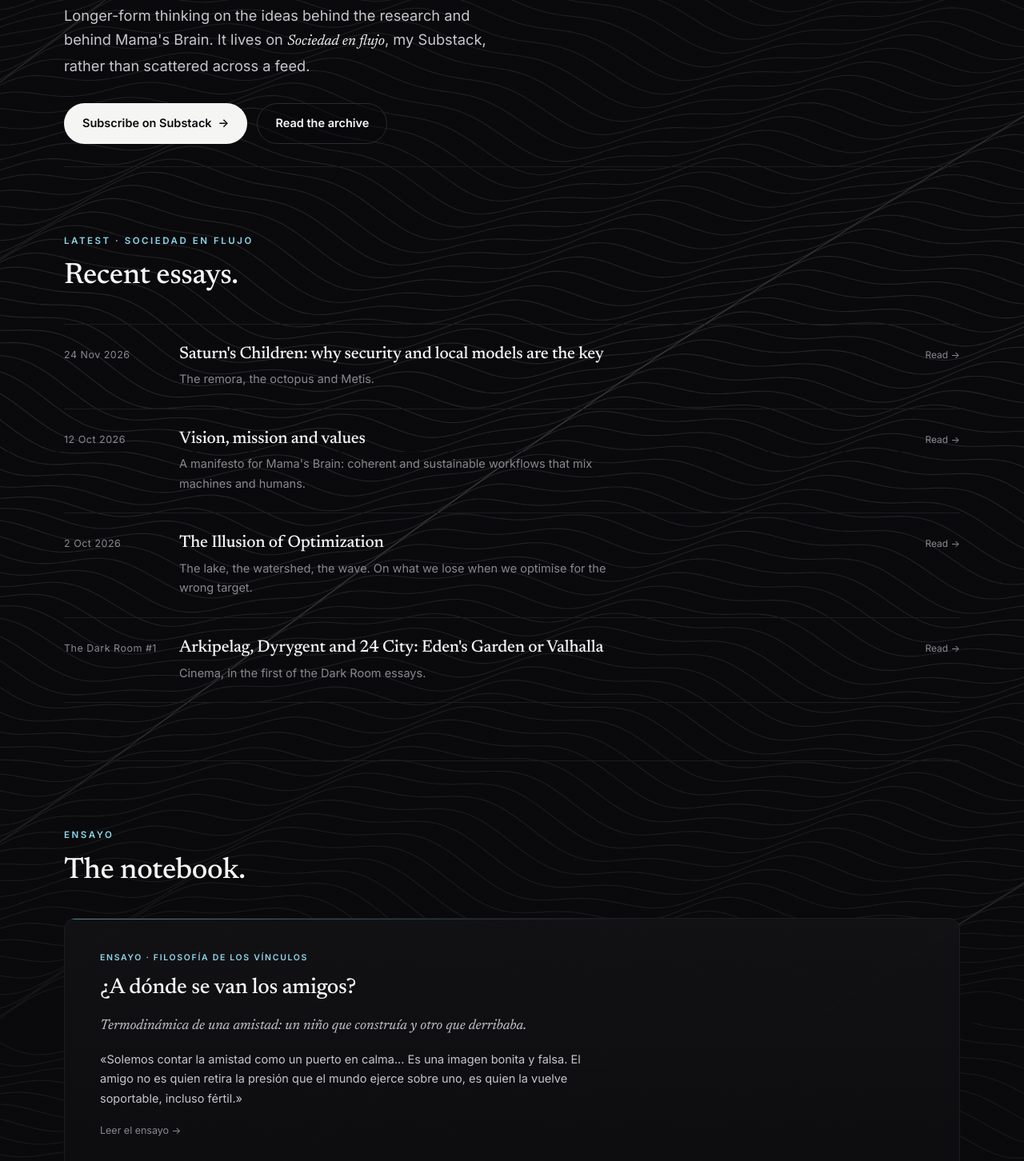
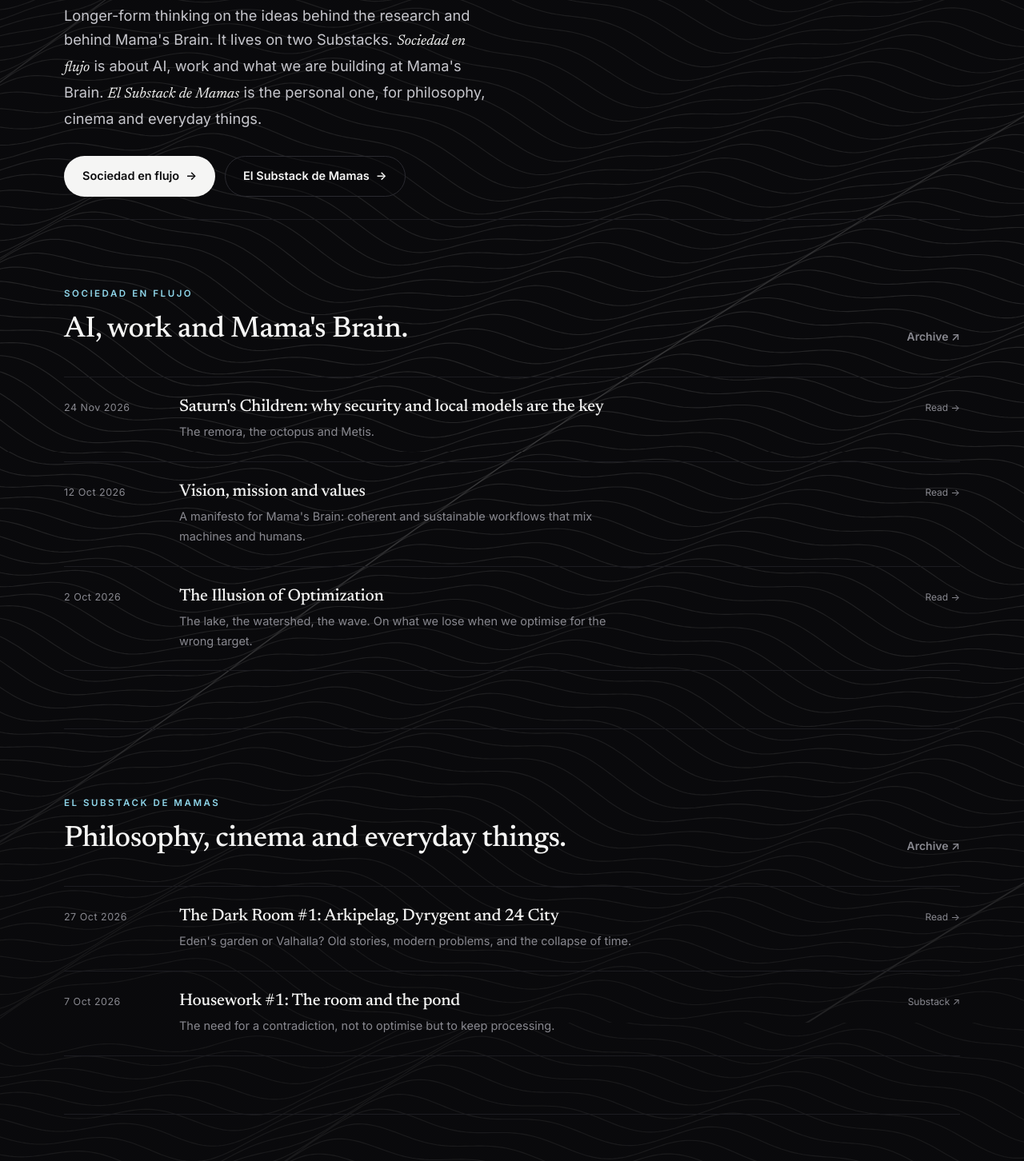
Before and after one commit to MarcialSanchis-Agudo/MarcialSanchis-Agudo.github.io, a plain HTML site: page writing.html in a window 1280 px wide. Shown: the part 348-1800 px from the top of the page at 80% size. Drawn offline with Linux system fonts and the light colour scheme.

Commit message:
Writing: add El Substack de Mamas alongside Sociedad en flujo
Co-Authored-By: Claude Opus 5.5 <noreply@anthropic.com>

```diff
--- a/writing.html
+++ b/writing.html
@@ -4,9 +4,9 @@
 <meta charset="UTF-8">
 <meta name="viewport" content="width=device-width, initial-scale=1.0">
 <title>Writing · Marcial Sanchis Agudo</title>
-<meta name="description" content="Essays by Marcial Sanchis Agudo on AI, optimisation, learning and complex systems, published on the Sociedad en flujo Substack.">
+<meta name="description" content="Essays by Marcial Sanchis Agudo on AI, optimisation, learning and complex systems, published on two Substacks: Sociedad en flujo and El Substack de Mamas.">
 <meta property="og:title" content="Writing · Marcial Sanchis Agudo">
-<meta property="og:description" content="Essays by Marcial Sanchis Agudo on AI, optimisation, learning and complex systems, published on the Sociedad en flujo Substack.">
+<meta property="og:description" content="Essays by Marcial Sanchis Agudo on AI, optimisation, learning and complex systems, published on two Substacks: Sociedad en flujo and El Substack de Mamas.">
 <meta name="theme-color" content="#09090B">
 <link rel="icon" href="assets/favicon.svg" type="image/svg+xml">
 <link rel="preconnect" href="https://fonts.googleapis.com">
@@ -36,19 +36,22 @@
 <section class="page-hero" style="grid-template-columns:1fr;padding-bottom:28px">
     <div class="hero-copy">
       <span class="eyebrow">Writing</span>
-      <h1>Essays on AI, optimisation and the shape of complex systems.</h1>
-      <p class="lead">Longer-form thinking on the ideas behind the research and behind Mama's Brain. It lives on <span class="serif-italic">Sociedad en flujo</span>, my Substack, rather than scattered across a feed.</p>
+      <h1>Essays on AI, complex systems, and the life around them.</h1>
+      <p class="lead">Longer-form thinking on the ideas behind the research and behind Mama's Brain. It lives on two Substacks. <span class="serif-italic">Sociedad en flujo</span> is about AI, work and what we are building at Mama's Brain. <span class="serif-italic">El Substack de Mamas</span> is the personal one, for philosophy, cinema and everyday things.</p>
       <div class="hero-actions">
-        <a class="button button-solid" href="https://mamasbrain8.substack.com/subscribe" target="_blank" rel="noopener">Subscribe on Substack <span class="arr">→</span></a>
-        <a class="button button-outline" href="https://mamasbrain8.substack.com" target="_blank" rel="noopener">Read the archive</a>
+        <a class="button button-solid" href="https://mamasbrain8.substack.com/subscribe" target="_blank" rel="noopener">Sociedad en flujo <span class="arr">→</span></a>
+        <a class="button button-outline" href="https://msanchisagudo.substack.com/subscribe" target="_blank" rel="noopener">El Substack de Mamas <span class="arr">→</span></a>
       </div>
     </div>
   </section>
 
   <section class="section-block">
-    <div class="section-header reveal">
-      <span class="eyebrow">Latest · Sociedad en flujo</span>
-      <h2>Recent essays.</h2>
+    <div class="section-head-row reveal">
+      <div class="section-header">
+        <span class="eyebrow">Sociedad en flujo</span>
+        <h2>AI, work and Mama's Brain.</h2>
+      </div>
+      <a class="more-link" href="https://mamasbrain8.substack.com" target="_blank" rel="noopener">Archive ↗</a>
     </div>
     <div class="posts reveal">
       <a class="post" href="mb-saturns-children.html">
@@ -66,10 +69,27 @@
         <div><h3>The Illusion of Optimization</h3><p>The lake, the watershed, the wave. On what we lose when we optimise for the wrong target.</p></div>
         <span class="where">Read →</span>
       </a>
+    </div>
+  </section>
+
+  <section class="section-block">
+    <div class="section-head-row reveal">
+      <div class="section-header">
+        <span class="eyebrow">El Substack de Mamas</span>
+        <h2>Philosophy, cinema and everyday things.</h2>
+      </div>
+      <a class="more-link" href="https://msanchisagudo.substack.com" target="_blank" rel="noopener">Archive ↗</a>
+    </div>
+    <div class="posts reveal">
       <a class="post" href="dark-room-1.html">
-        <span class="when">The Dark Room #1</span>
-        <div><h3>Arkipelag, Dyrygent and 24 City: Eden's Garden or Valhalla</h3><p>Cinema, in the first of the Dark Room essays.</p></div>
+        <span class="when">27 Oct 2026</span>
+        <div><h3>The Dark Room #1: Arkipelag, Dyrygent and 24 City</h3><p>Eden's garden or Valhalla? Old stories, modern problems, and the collapse of time.</p></div>
         <span class="where">Read →</span>
+      </a>
+      <a class="post" href="https://msanchisagudo.substack.com/p/the-room-and-the-pond" target="_blank" rel="noopener">
+        <span class="when">7 Oct 2026</span>
+        <div><h3>Housework #1: The room and the pond</h3><p>The need for a contradiction, not to optimise but to keep processing.</p></div>
+        <span class="where">Substack ↗</span>
       </a>
     </div>
   </section>
@@ -118,7 +138,7 @@
       <a href="https://scholar.google.com/citations?user=egkPCv4AAAAJ" target="_blank" rel="noopener">Scholar</a>
       <a href="https://www.linkedin.com/in/marcial-sanchis-agudo-3500a6176/" target="_blank" rel="noopener">LinkedIn</a>
       <a href="https://github.com/MarcialSanchis-Agudo" target="_blank" rel="noopener">GitHub</a>
-      <a href="https://mamasbrain8.substack.com" target="_blank" rel="noopener">Substack</a>
+      <a href="https://msanchisagudo.substack.com" target="_blank" rel="noopener">Substack</a>
       <a href="mailto:sanchis@kth.se">Email</a>
     </div>
     <span>© 2026 · Stockholm</span>
```
Also changed, not shown: about.html (+1 -1 lines), amistad.html (+2 -2 lines), contact.html (+11 -1 lines), dark-room-1.html (+2 -2 lines), illusion-of-optimization.html (+1 -1 lines), index.html (+4 -4 lines), mb-saturns-children.html (+1 -1 lines), mb-vision-mission-values.html (+1 -1 lines), mb.html (+1 -1 lines), research.html (+1 -1 lines), work.html (+1 -1 lines).
